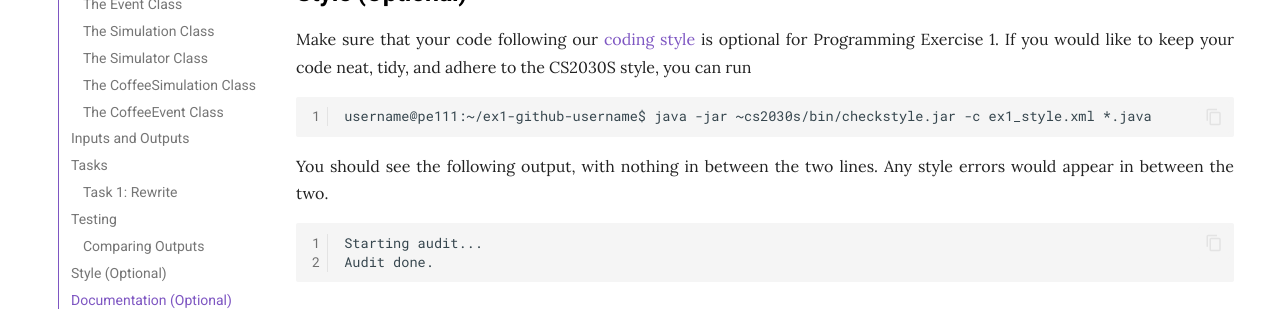
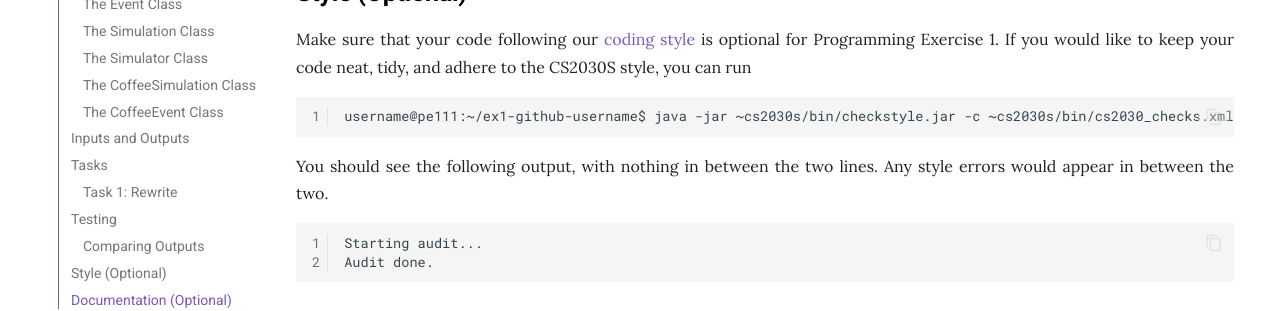
Before and after one commit to nus-cs2030s/2425-s1, an MkDocs documentation site: the page built from docs/prog-ex/1-simulation1.md, in a window 1280 px wide and 900 px high, scrolled down 6075 px. Shown: the part 383-694 px from the top of the window. Built offline with MkDocs 1.6.1 and Material for MkDocs 9.7.7, drawn with Linux system fonts in a browser that asks for light colours.

Commit message:
Update checkstyle

````diff
--- a/docs/prog-ex/1-simulation1.md
+++ b/docs/prog-ex/1-simulation1.md
@@ -229,7 +229,7 @@ username@pe111:~/ex1-github-username$ vim -d OUT outputs/Ex1.3.out
 Make sure that your code following our [coding style](../style.md) is optional for Programming Exercise 1. If you would like to keep your code neat, tidy, and adhere to the CS2030S style, you can run
 
 ```
-username@pe111:~/ex1-github-username$ java -jar ~cs2030s/bin/checkstyle.jar -c ex1_style.xml *.java
+username@pe111:~/ex1-github-username$ java -jar ~cs2030s/bin/checkstyle.jar -c ~cs2030s/bin/cs2030_checks.xml *.java
 ```
 
 You should see the following output, with nothing in between the two lines. Any style errors would appear in between the two.
````
